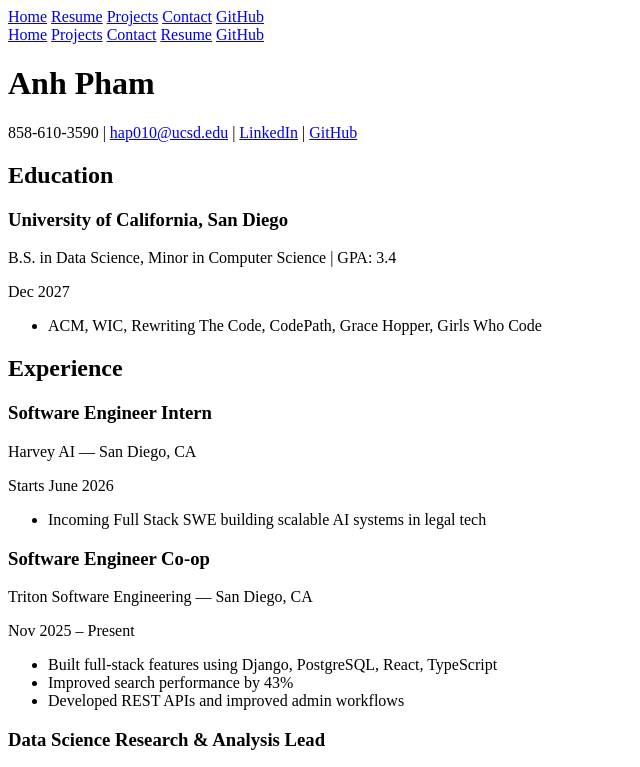
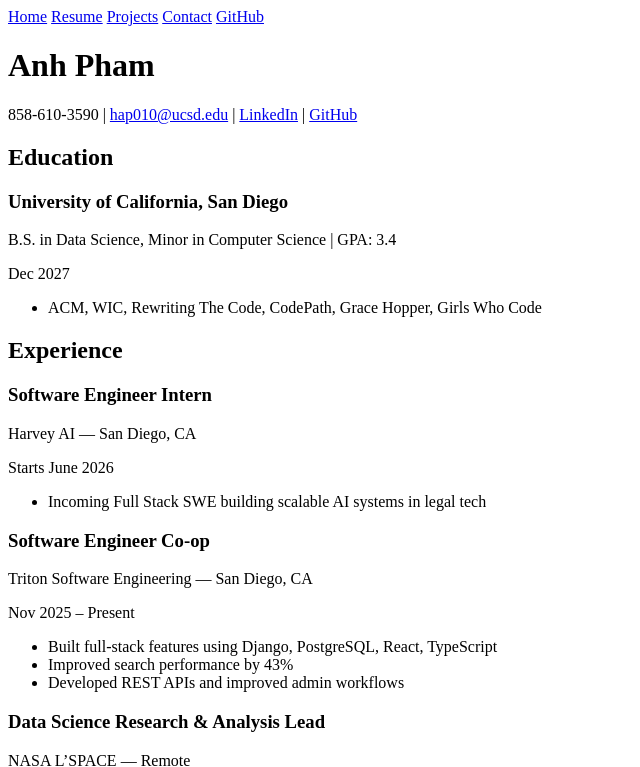
Before and after one commit to anhpham2003/portfolio, a plain HTML site: page resume/index.html in a window 1280 px wide. Shown: the top 767 px of the page, without its empty margins (0-640 px from the left). Drawn offline with Linux system fonts and the light colour scheme.

Commit message:
Removed extra nav

```diff
--- a/resume/index.html
+++ b/resume/index.html
@@ -13,14 +13,6 @@
     </nav>
 </head>
 <body>
-    <!-- NAV -->
-    <nav>
-    <a href="../">Home</a>
-    <a href="../projects/">Projects</a>
-    <a href="../contact/">Contact</a>
-    <a href="../resume/">Resume</a>
-    <a href="https://github.com/anhpham2003" target="_blank">GitHub</a>
-    </nav>
 
     <h1>Anh Pham</h1>
     <p>
```
Also changed, not shown: 1 other file.
